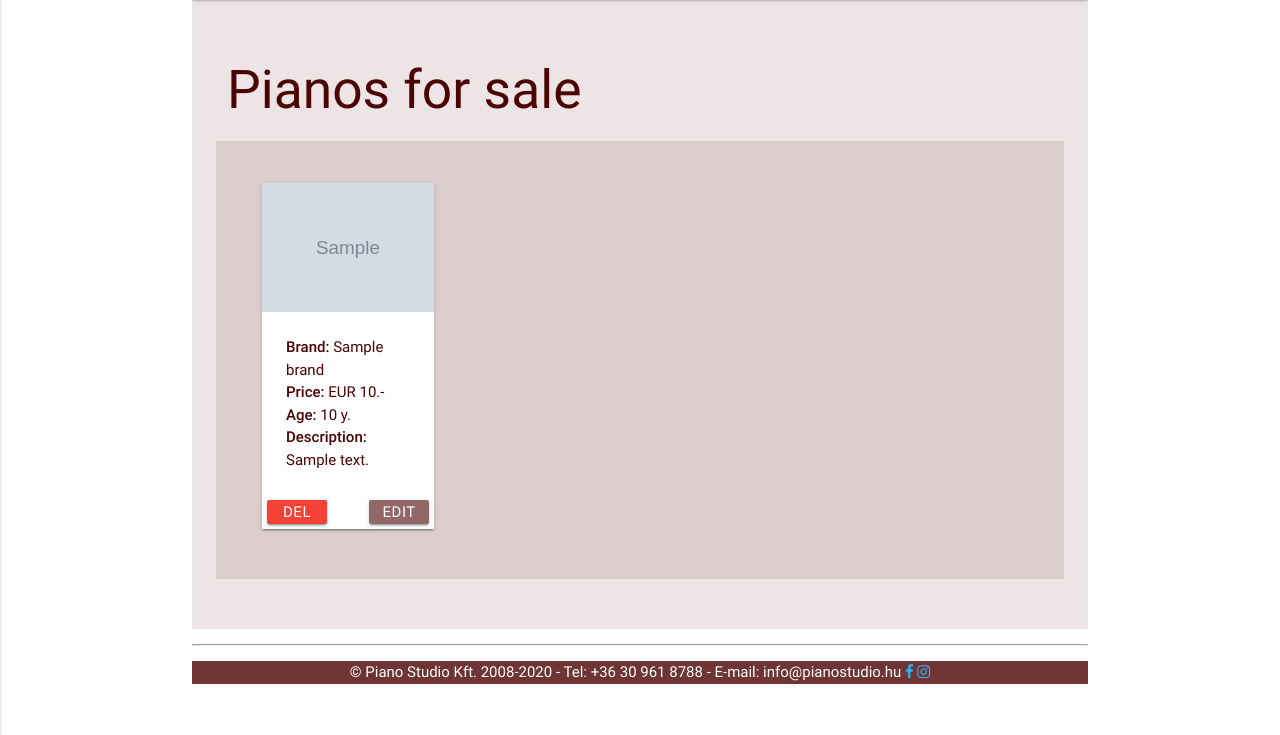
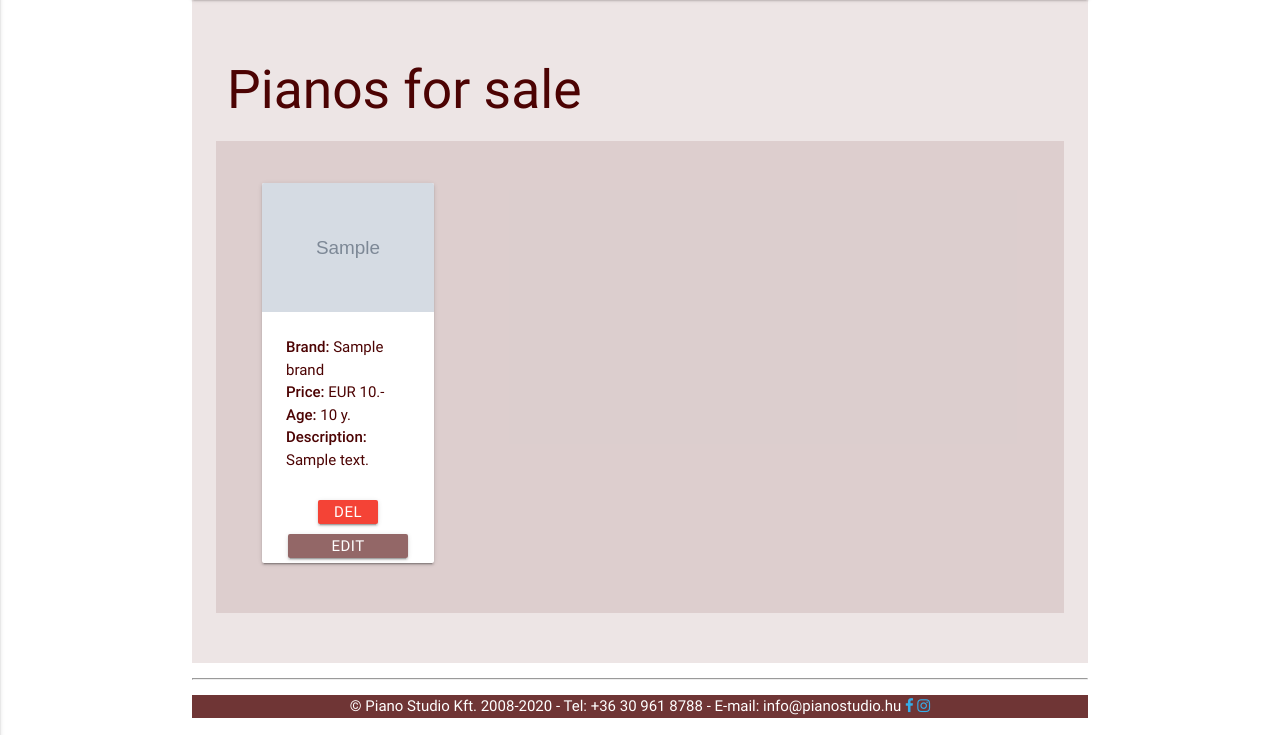
Before and after one commit to badiattila/pianostudioheroku, a Flask app: page /pianos_for_sale in a window 1280 px wide. Shown: the part 65-800 px from the top of the page. Run offline with Flask 2, Linux system fonts and the light colour scheme; grey boxes marked "Sample" are stand-in pictures; a database or web service that is not in the repository returns one stand-in record (values such as "Sample title"); some libraries are stand-ins or nearby versions.

Commit message:
Adding middle layout to pianos for sale page

```diff
--- a/templates/pianos_for_sale.html
+++ b/templates/pianos_for_sale.html
@@ -4,7 +4,7 @@
     <p></p>
     <div class="row s12 op">
         {%for i in range(0, len)%}
-        <div class="col s6 m3">
+        <div class="col s12 m6 l3">
             <div class="card left">
                 <div class="card-image">
                     <img class="materialboxed" src="{{url_for('file', file_name=pianos[i].file_name)}}" alt="{{pianos[i].brand}}">
@@ -17,12 +17,13 @@
                     <p><strong>Age:</strong> {{pianos[i].age}} y.</p>
                     <p><strong>Description:</strong> {{pianos[i].description}}</p>
                 </div>
-                <div class="inline_actions">
-                    <a href="{{url_for('delete_piano', piano_id=pianos[i]._id)}}" class="waves-effect waves-light btn btn_small red left">Del</a>
-                    <a href="{{url_for('edit_piano', piano_id=pianos[i]._id)}}" class="waves-effect waves-light btn btn_small right">Edit</a>
+                <div class="inline_actions center">
+                    <a href="{{url_for('delete_piano', piano_id=pianos[i]._id)}}" class="waves-effect waves-light btn btn_small red ">Del</a>
+                    <a href="{{url_for('edit_piano', piano_id=pianos[i]._id)}}" class="waves-effect waves-light btn btn_mid ">Edit</a>
                 </div>
             </div>
-        </div> {% if i+1 == 4 %}
+        </div>
+        {% if i+1 == 4 %}
     </div>
     <div class="row s12 op">
         {% endif %} {% endfor %}
```
